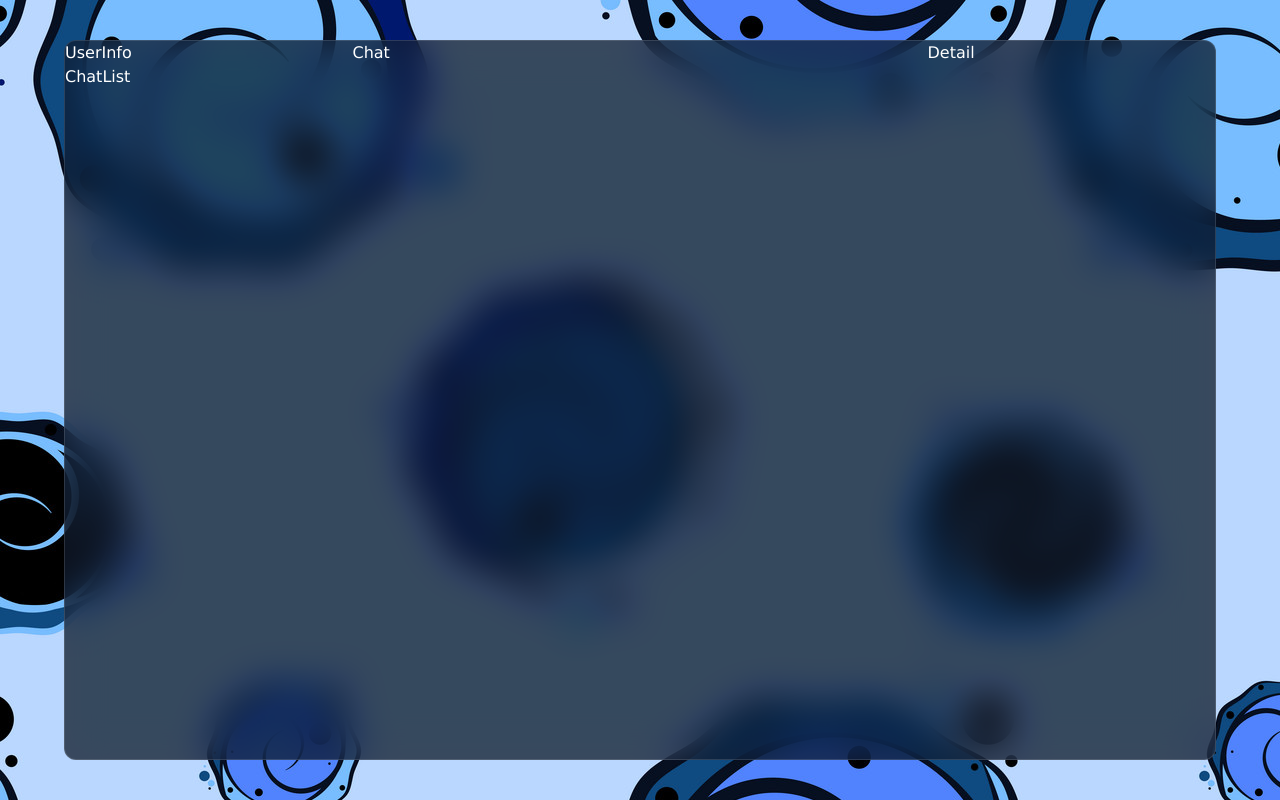
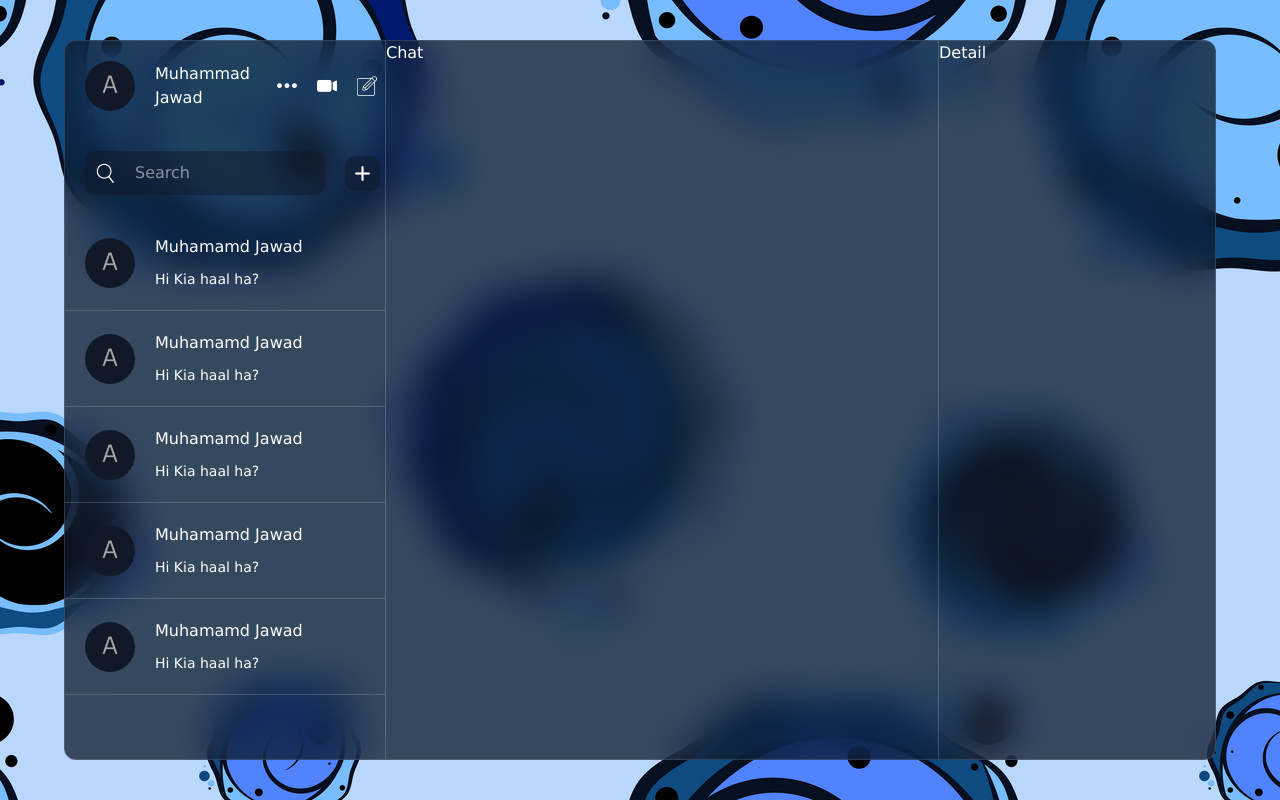
Before and after one commit to Muhammad-Jawad-0/ChatApp, a React (Vite) app: page / in a window 1280 px wide. Built offline with nearby package versions, Linux system fonts and the light colour scheme.

Commit message:
styling chat components

```diff
--- a/src/components/chat/chat.css
+++ b/src/components/chat/chat.css
@@ -1,3 +1,5 @@
 .chat {
   flex: 2;
+  border-left: 1px solid #dddddd35;
+  border-right: 1px solid #dddddd35;
 }
--- a/src/components/chatList/ChatList.jsx
+++ b/src/components/chatList/ChatList.jsx
@@ -1,8 +1,58 @@
 import "./chatList.css"
+import SearchBar from "../../assets/search.png";
+import Plus from "../../assets/plus.png";
+import Minus from "../../assets/minus.png";
+import Avatar from "../../assets/avatar.png";
+import { useState } from "react";
 
 const ChatList = () => {
+  const [addMode,setAddMode] = useState(false)
   return (
-    <div className="chatList"> ChatList</div>
+    <div className="chatList">
+      <div className="search">
+        <div className="searchBar">
+          <img src={SearchBar} alt="" />
+          <input type="text" placeholder="Search" />
+        </div>
+        <img onClick={() => setAddMode(!addMode)} src={addMode ? Minus : Plus} alt="" className="add" />
+      </div>
+
+      <div className="item">
+        <img src={Avatar} alt="" />
+        <div className="text">
+          <span>Muhamamd Jawad</span>
+          <p>Hi Kia haal ha?</p>
+        </div>
+      </div>
+      <div className="item">
+        <img src={Avatar} alt="" />
+        <div className="text">
+          <span>Muhamamd Jawad</span>
+          <p>Hi Kia haal ha?</p>
+        </div>
+      </div>
+      <div className="item">
+        <img src={Avatar} alt="" />
+        <div className="text">
+          <span>Muhamamd Jawad</span>
+          <p>Hi Kia haal ha?</p>
+        </div>
+      </div>
+      <div className="item">
+        <img src={Avatar} alt="" />
+        <div className="text">
+          <span>Muhamamd Jawad</span>
+          <p>Hi Kia haal ha?</p>
+        </div>
+      </div>
+      <div className="item">
+        <img src={Avatar} alt="" />
+        <div className="text">
+          <span>Muhamamd Jawad</span>
+          <p>Hi Kia haal ha?</p>
+        </div>
+      </div>
+    </div>
   )
 }
 
--- a/src/components/chatList/chatList.css
+++ b/src/components/chatList/chatList.css
@@ -0,0 +1,75 @@
+.chatList {
+    flex: 1.3;
+  overflow: scroll;
+
+  .search {
+    display: flex;
+    align-items: center;
+    gap: 20px;
+    padding: 20px;
+
+    .searchBar {
+      flex: 1;
+      background-color: rgba(17, 25, 40, 0.5);
+      display: flex;
+      align-items: center;
+      gap: 20px;
+      border-radius: 10px;
+      padding: 10px;
+
+      input {
+        background-color: transparent;
+        border: none;
+        outline: none;
+        color: white;
+        flex: 1;
+      }
+
+      img {
+        width: 20px;
+        height: 20px;
+      }
+    }
+
+    .add {
+      width: 35px;
+      height: 35px;
+      background-color: rgba(17, 25, 40, 0.5);
+      padding: 10px;
+      border-radius: 10px;
+      cursor: pointer;
+    }
+  }
+
+  .item {
+    flex: 1.3;
+    display: flex;
+    align-items: center;
+    gap: 20px;
+    padding: 20px;
+    cursor: pointer;
+    border-bottom: 1px solid #dddddd35;
+
+    img {
+      width: 50px;
+      height: 50px;
+      border-radius: 50%;
+      object-fit: cover;
+    }
+
+    .text {
+      display: flex;
+      flex-direction: column;
+      gap: 10px;
+
+      span {
+        font-weight: 500;
+      }
+
+      p {
+        font-size: 14px;
+        font-weight: 300;
+      }
+    }
+  }
+}
--- a/src/components/list/list.css
+++ b/src/components/list/list.css
@@ -1,3 +1,5 @@
 .list{
     flex: 1;
+    display: flex;
+    flex-direction: column;
 }
--- a/src/components/userInfo/UserInfo.jsx
+++ b/src/components/userInfo/UserInfo.jsx
@@ -1,8 +1,22 @@
-import "./userInfo.css"
+import "./userInfo.css";
+import More from "../../assets/more.png";
+import Video from "../../assets/video.png";
+import Edit from "../../assets/edit.png";
+import Avatar from "../../assets/avatar.png";
 
- const UserInfo = () => {
+const UserInfo = () => {
   return (
-    <div className="userInfo">UserInfo</div>
-  )
-}
-export default UserInfo
+    <div className="userInfo ">
+      <div className="user">
+        <img src={Avatar} alt="" />
+        <h2>Muhammad Jawad</h2>
+      </div>
+      <div className="icons">
+        <img src={More} alt="" />
+        <img src={Video} alt="" />
+        <img src={Edit} alt="" />
+      </div>
+    </div>
+  );
+};
+export default UserInfo;
--- a/src/components/userInfo/userInfo.css
+++ b/src/components/userInfo/userInfo.css
@@ -1,3 +1,31 @@
-.userInfo{
+.userInfo {
+  padding: 20px;
+  display: flex;
+  align-items: center;
+  justify-content: space-between;
 
+  .user {
+    display: flex;
+    align-items: center;
+    gap: 20px;
+
+    img {
+      cursor: pointer;
+      width: 50px;
+      height: 50px;
+      border-radius: 50%;
+      object-fit: cover;
+    }
+  }
+
+  .icons {
+    display: flex;
+    gap: 20px;
+
+    img {
+      width: 20px;
+      height: 20px;
+      cursor: pointer;
+    }
+  }
 }
```
